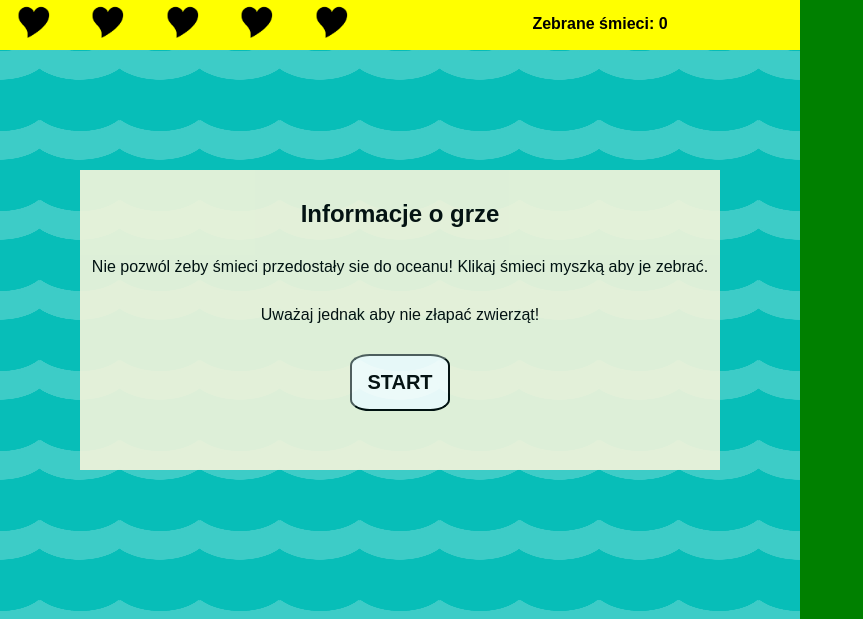
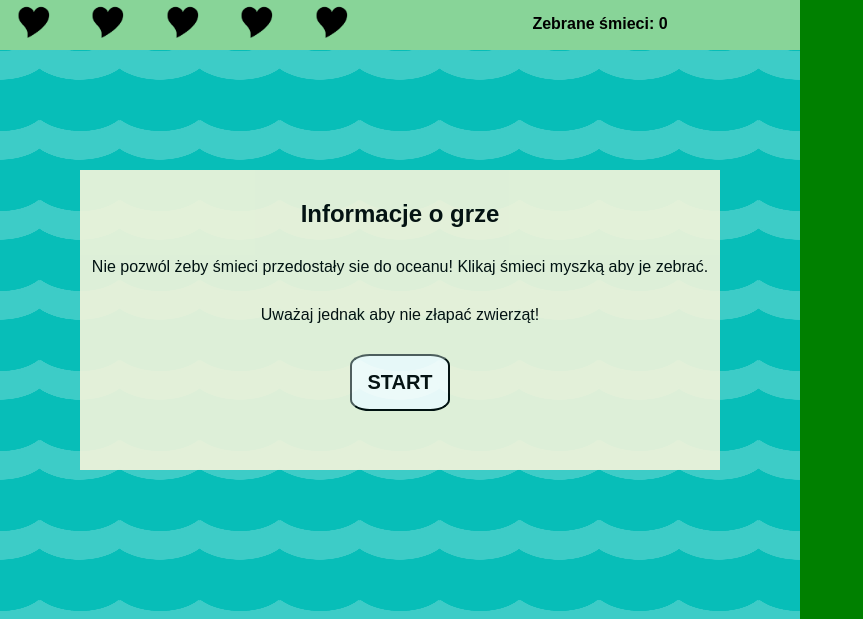
Before and after one commit to Jeremiej19/Apk, a PHP site: page /games/game1/game.html in a window 1280 px wide. Shown: the top 619 px of the page, without its empty margins (0-863 px from the left). Run offline with PHP 8.4, Linux system fonts and the light colour scheme.

Commit message:
game1 color

```diff
--- a/games/game1/game.css
+++ b/games/game1/game.css
@@ -25,7 +25,7 @@ body
 #scoreboard
 {
     position: absolute;
-    background-color: yellow;
+    background-color: #88d498;
     /* background: url( ); */
     width: 800px;
     height: 50px;
```
